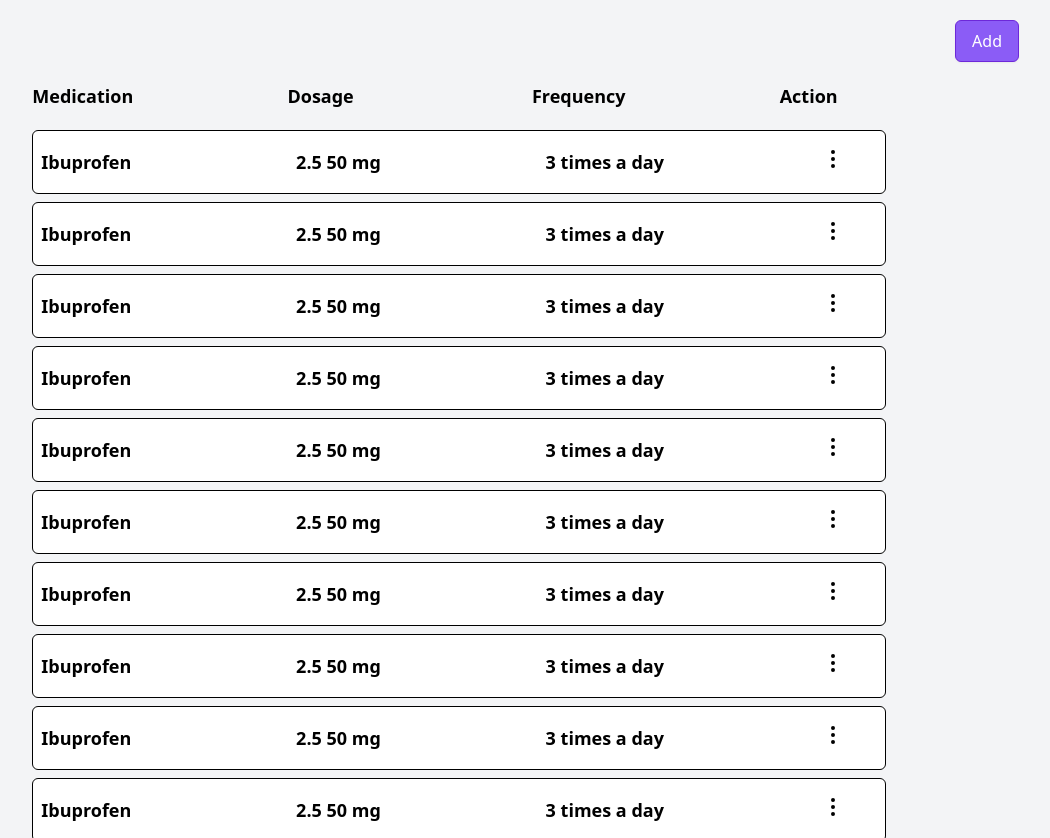
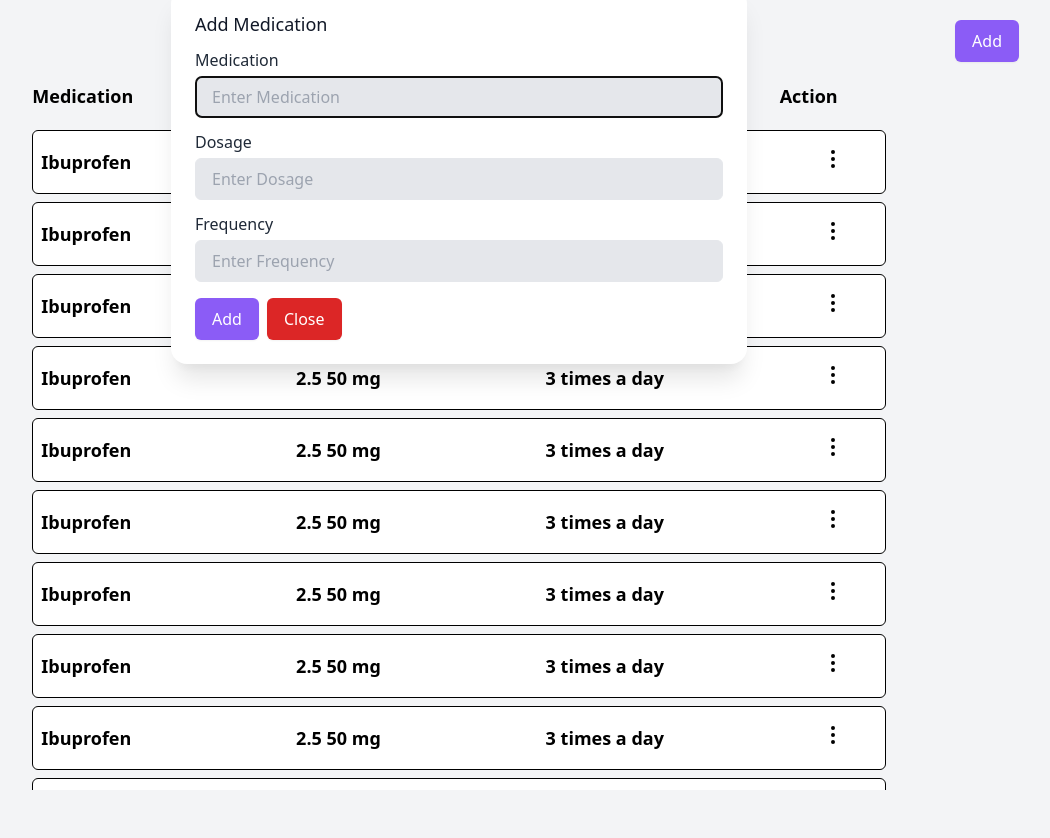
Before and after one commit to Alyzhoft11/Medicine-dose-tracker, a React (Create React App) app in the folder front/: page / in a window 1280 px wide. Both pictures are taken after a click on the button "Add". Shown: the whole page, without its empty margins (181-1231 px from the left). After the commit the page ends 800 px from the top, so only its background shows below. Built offline with nearby package versions, Linux system fonts and the light colour scheme.

Commit message:
Add and Edit Modal

```diff
--- a/front/src/components/Medications/Medication.tsx
+++ b/front/src/components/Medications/Medication.tsx
@@ -1,13 +1,19 @@
-import Example from '../ui/Menu';
+import ActionMenu from '../ui/ActionMenu';
 
-export default function Medication() {
+type Props = {
+	open: boolean;
+	close: () => void;
+	click: () => void;
+};
+
+export default function Medication({ open, close, click }: Props) {
 	return (
 		<div>
 			<div className="flex items-center justify-between w-full h-16 border-black border bg-white rounded-md mt-2">
 				<h1 className="ml-2 mr-3 font-bold text-lg ">Ibuprofen</h1>
 				<h1 className="ml-2 mr-3 font-bold text-lg ">2.5 50 mg</h1>
 				<h1 className="ml-2 mr-3 font-bold text-lg ">3 times a day</h1>
-				<Example />
+				<ActionMenu click={click} />
 			</div>
 		</div>
 	);
--- /dev/null
+++ b/front/src/components/Modals/AddModal.tsx
@@ -0,0 +1,64 @@
+import { Dialog, Transition } from '@headlessui/react';
+import { Fragment } from 'react';
+import Input from '../ui/Input';
+import Button from '../ui/Button';
+
+type Props = {
+	open: boolean;
+	close: () => void;
+};
+
+export default function AddModal({ open, close }: Props) {
+	return (
+		<>
+			<Transition show={open} as={Fragment}>
+				<Dialog as="div" className="fixed inset-x-0 -top-56 z-10 overflow-y-auto" static open={open} onClose={close}>
+					<div className="min-h-screen px-4 text-center">
+						<Transition.Child as={Fragment} enter="ease-out duration-300" enterFrom="opacity-0" enterTo="opacity-100" leave="ease-in duration-200" leaveFrom="opacity-100" leaveTo="opacity-0">
+							<Dialog.Overlay className="fixed inset-0" />
+						</Transition.Child>
+
+						{/* This element is to trick the browser into centering the modal contents. */}
+						<span className="inline-block h-screen align-middle" aria-hidden="true">
+							&#8203;
+						</span>
+						<Transition.Child as={Fragment} enter="ease-out duration-300" enterFrom="opacity-0 scale-95" enterTo="opacity-100 scale-100" leave="ease-in duration-200" leaveFrom="opacity-100 scale-100" leaveTo="opacity-0 scale-95">
+							<div className="inline-block w-full max-w-xl p-6 my-8 overflow-hidden text-left align-middle transition-all transform bg-white shadow-xl rounded-2xl">
+								<Dialog.Title as="h3" className="text-lg font-large leading-6 text-gray-900">
+									Add Medication
+								</Dialog.Title>
+
+								<form
+									onSubmit={(e) => {
+										e.preventDefault();
+										close();
+										console.log('ADDED');
+									}}
+								>
+									<div className="mt-3">
+										<Input className="w-full" labelText="Medication" placeholder="Enter Medication" />
+									</div>
+									<div className="mt-3">
+										<Input className="w-full" labelText="Dosage" placeholder="Enter Dosage" />
+									</div>
+									<div className="mt-3">
+										<Input className="w-full" labelText="Frequency" placeholder="Enter Frequency" />
+									</div>
+
+									<div className="mt-4 flex">
+										<Button type="submit">Add</Button>
+										<div className="ml-2">
+											<Button variant="danger" close={close}>
+												Close
+											</Button>
+										</div>
+									</div>
+								</form>
+							</div>
+						</Transition.Child>
+					</div>
+				</Dialog>
+			</Transition>
+		</>
+	);
+}
--- /dev/null
+++ b/front/src/components/Modals/EditModal.tsx
@@ -0,0 +1,64 @@
+import { Dialog, Transition } from '@headlessui/react';
+import { Fragment } from 'react';
+import Input from '../ui/Input';
+import Button from '../ui/Button';
+
+type Props = {
+	open: boolean;
+	close: () => void;
+};
+
+export default function AddModal({ open, close }: Props) {
+	return (
+		<>
+			<Transition show={open} as={Fragment}>
+				<Dialog as="div" className="fixed inset-x-0 -top-56 z-10 overflow-y-auto" static open={open} onClose={close}>
+					<div className="min-h-screen px-4 text-center">
+						<Transition.Child as={Fragment} enter="ease-out duration-300" enterFrom="opacity-0" enterTo="opacity-100" leave="ease-in duration-200" leaveFrom="opacity-100" leaveTo="opacity-0">
+							<Dialog.Overlay className="fixed inset-0" />
+						</Transition.Child>
+
+						{/* This element is to trick the browser into centering the modal contents. */}
+						<span className="inline-block h-screen align-middle" aria-hidden="true">
+							&#8203;
+						</span>
+						<Transition.Child as={Fragment} enter="ease-out duration-300" enterFrom="opacity-0 scale-95" enterTo="opacity-100 scale-100" leave="ease-in duration-200" leaveFrom="opacity-100 scale-100" leaveTo="opacity-0 scale-95">
+							<div className="inline-block w-full max-w-xl p-6 my-8 overflow-hidden text-left align-middle transition-all transform bg-white shadow-xl rounded-2xl">
+								<Dialog.Title as="h3" className="text-lg font-large leading-6 text-gray-900">
+									Edit Medication
+								</Dialog.Title>
+
+								<form
+									onSubmit={(e) => {
+										e.preventDefault();
+										close();
+										console.log('ADDED');
+									}}
+								>
+									<div className="mt-3">
+										<Input className="w-full" labelText="Medication" placeholder="Enter Medication" />
+									</div>
+									<div className="mt-3">
+										<Input className="w-full" labelText="Dosage" placeholder="Enter Dosage" />
+									</div>
+									<div className="mt-3">
+										<Input className="w-full" labelText="Frequency" placeholder="Enter Frequency" />
+									</div>
+
+									<div className="mt-4 flex">
+										<Button type="submit">Add</Button>
+										<div className="ml-2">
+											<Button variant="danger" close={close}>
+												Close
+											</Button>
+										</div>
+									</div>
+								</form>
+							</div>
+						</Transition.Child>
+					</div>
+				</Dialog>
+			</Transition>
+		</>
+	);
+}
--- a/front/src/components/ui/Menu.tsx
+++ b/front/src/components/ui/ActionMenu.tsx
@@ -1,7 +1,11 @@
 import { Menu, Transition } from '@headlessui/react';
 import { Fragment } from 'react';
 
-export default function Example() {
+type Props = {
+	click: () => void;
+};
+
+export default function ActionMenu({ click }: Props) {
 	return (
 		<div className="mr-10">
 			<Menu as="div" className="relative inline-block text-left">
@@ -17,7 +21,7 @@ export default function Example() {
 						<div className="px-1 py-1">
 							<Menu.Item>
 								{({ active }) => (
-									<button className={`${active ? 'bg-purple-500 text-white' : 'text-gray-900'} group flex rounded-md items-center w-full px-2 py-2 text-sm`}>
+									<button onClick={click} className={`${active ? 'bg-purple-500 text-white' : 'text-gray-900'} group flex rounded-md items-center w-full px-2 py-2 text-sm`}>
 										{active ? <EditActiveIcon className="w-5 h-5 mr-2" aria-hidden="true" /> : <EditInactiveIcon className="w-5 h-5 mr-2" aria-hidden="true" />}
 										Edit
 									</button>
--- a/front/src/components/ui/Input.tsx
+++ b/front/src/components/ui/Input.tsx
@@ -1,6 +1,6 @@
 import { InputHTMLAttributes } from 'react';
 import clsx from 'clsx';
-// import Label from './Label';
+import Label from './Label';
 
 type Props = InputHTMLAttributes<HTMLInputElement> & {
 	labelText: string;
@@ -9,7 +9,7 @@ type Props = InputHTMLAttributes<HTMLInputElement> & {
 export default function Input({ labelText, className, ...props }: Props) {
 	return (
 		<>
-			{/* <Label>{labelText}</Label> */}
+			<Label>{labelText}</Label>
 			<input className={clsx('bg-gray-200 dark:bg-gray-900 text-gray-800 dark:text-gray-200 rounded-md px-4 py-2 border focus:border-brand-600 focus:ring-brand-500 disabled:opacity-60 disabled:bg-gray-500 disabled:bg-opacity-20', className)} {...props} />
 		</>
 	);
--- /dev/null
+++ b/front/src/components/ui/Label.tsx
@@ -0,0 +1,3 @@
+export default function Label({ ...props }) {
+	return <div className="font-medium text-gray-800 dark:text-gray-200 mb-1" {...props} />;
+}
--- a/front/src/pages/Home.tsx
+++ b/front/src/pages/Home.tsx
@@ -1,17 +1,25 @@
+import { useState } from 'react';
 import Medication from '../components/Medications/Medication';
 import Button from '../components/ui/Button';
+import AddModal from '../components/Modals/AddModal';
+import EditModal from '../components/Modals/EditModal';
 
 const screenHeight = {
-	height: 'calc(100vh - 5.25rem)',
+	height: 'calc(100vh - 8.25rem)',
 };
 
 const Meds = Array.from({ length: 20 }, (_, index) => index + 1);
 
 export default function Home() {
+	const [openAdd, setAddOpen] = useState(false);
+	const [openEdit, setEditOpen] = useState(false);
+
 	return (
 		<div>
+			<AddModal open={openAdd} close={() => setAddOpen(false)} />
+			<EditModal open={openEdit} close={() => setEditOpen(false)} />
 			<div className="flex justify-end mt-5 mr-20">
-				<Button>Add</Button>
+				<Button onClick={() => setAddOpen(true)}>Add</Button>
 			</div>
 			<div className="flex justify-center mt-5">
 				<div className="flex justify-between w-8/12">
@@ -24,7 +32,7 @@ export default function Home() {
 			<div className="flex justify-center mt-3">
 				<div style={screenHeight} className="w-8/12 overflow-y-auto ">
 					{Meds.map((m) => {
-						return <Medication />;
+						return <Medication click={() => setEditOpen(true)} open={openEdit} close={() => setEditOpen(false)} />;
 					})}
 				</div>
 			</div>
```
